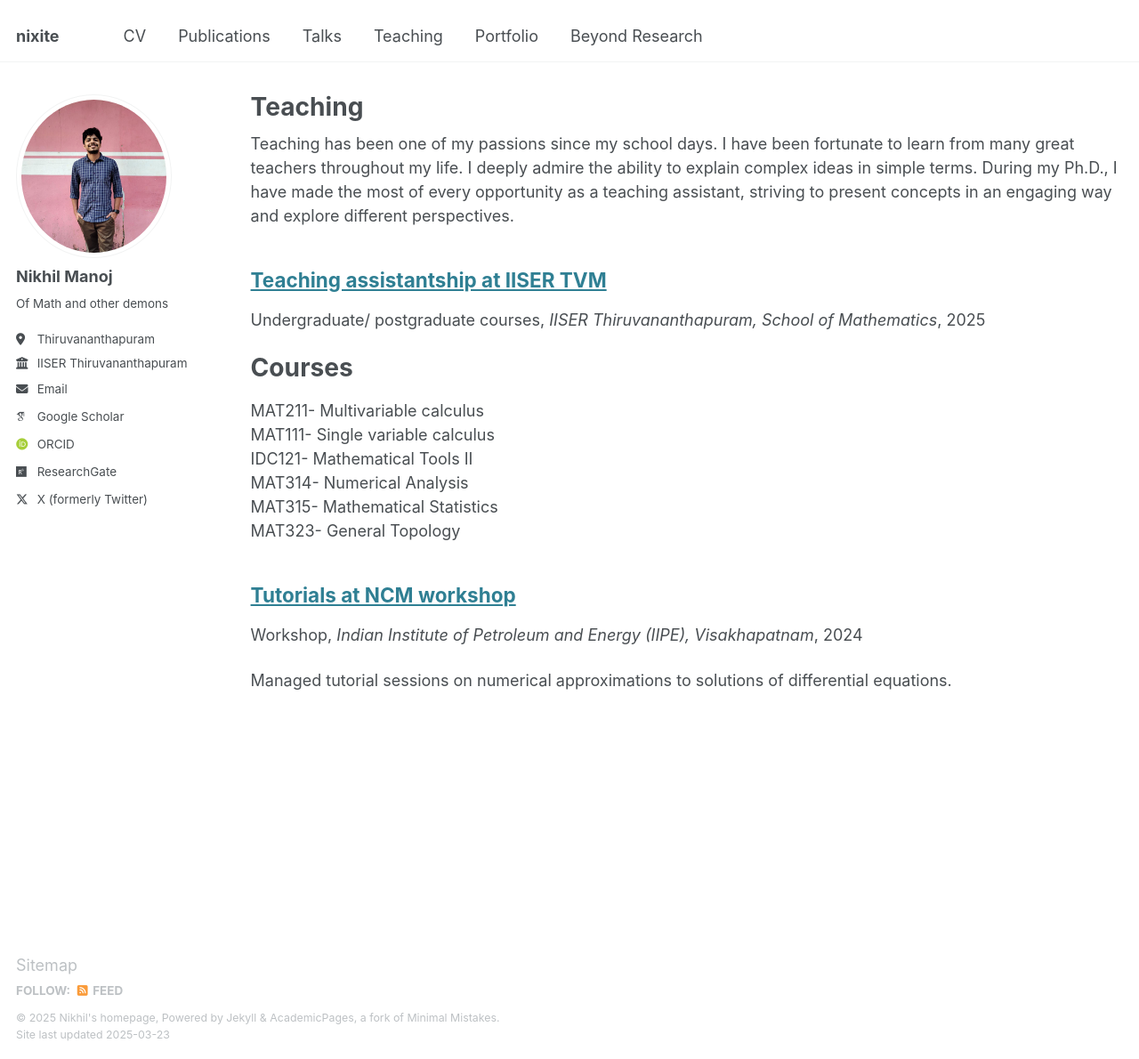
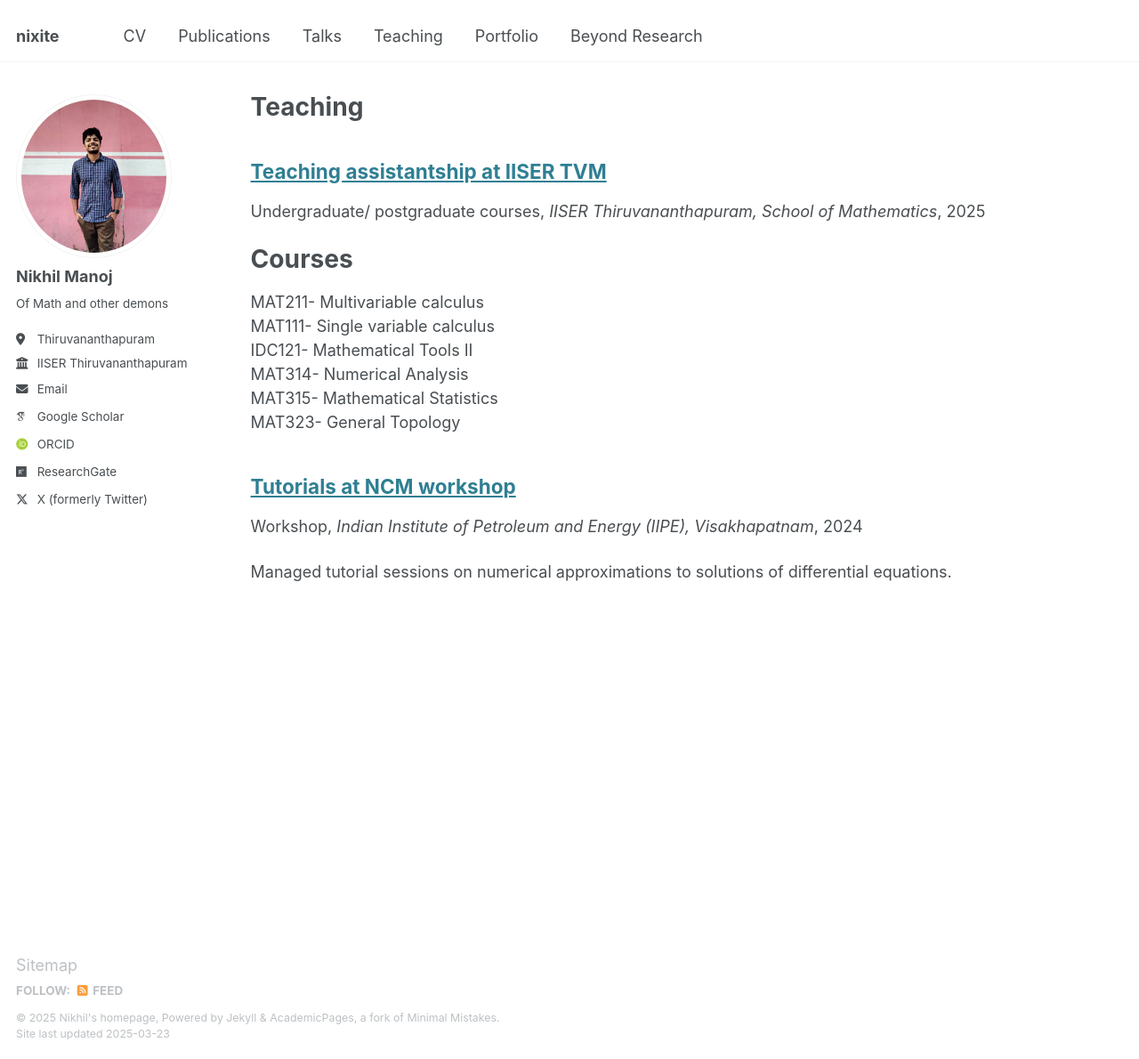
Before and after one commit to nikhil0597/nikhil0597.github.io, a Jekyll site: the page built from _pages/teaching.html, in a window 1280 px wide and 1190 px high. Shown: the whole window at 89% size. Built offline with Jekyll 4.4.1, drawn with Linux system fonts in a browser that asks for light colours; some web fonts are replaced.

Commit message:
Update teaching.html

```diff
--- a/_pages/teaching.html
+++ b/_pages/teaching.html
@@ -5,7 +5,6 @@ permalink: /teaching/
 author_profile: true
 ---
 
-Teaching has been one of my passions since my school days. I have been fortunate to learn from many great teachers throughout my life. I deeply admire the ability to explain complex ideas in simple terms. During my Ph.D., I have made the most of every opportunity as a teaching assistant, striving to present concepts in an engaging way and explore different perspectives.
 
 
 {% include base_path %}
```
